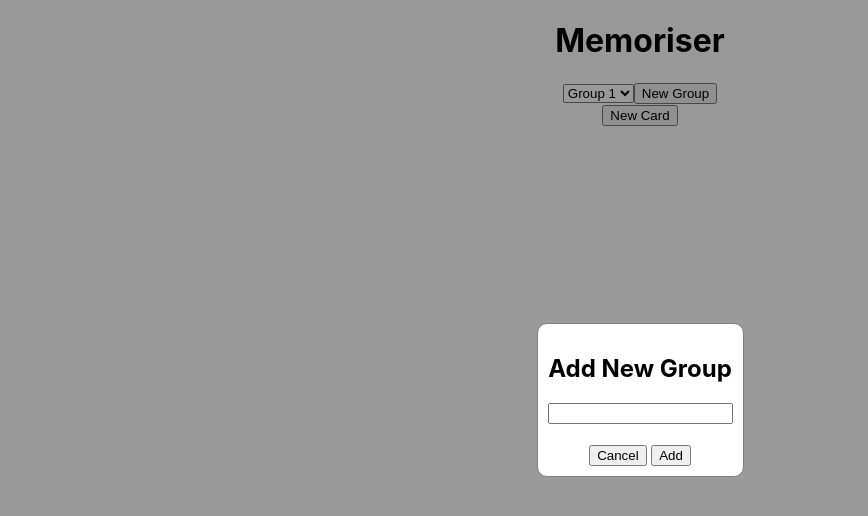
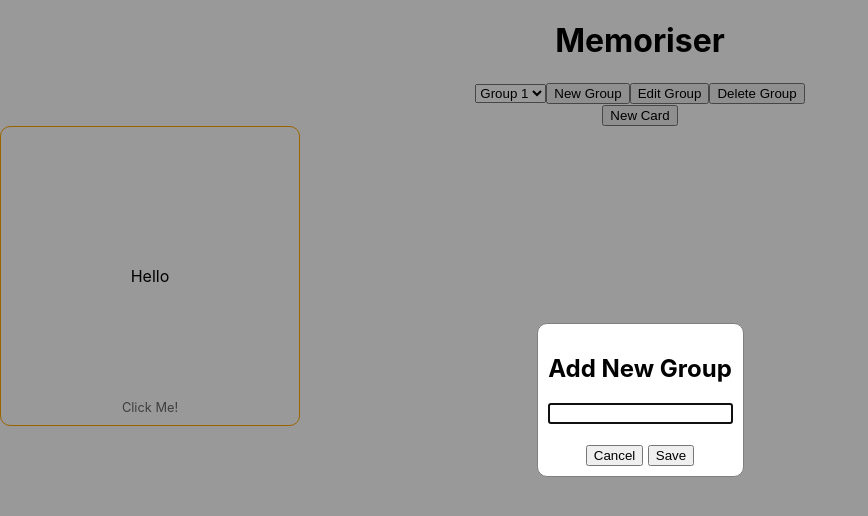
Before and after one commit to Vyper248/memoriser, a React (Create React App) app: page / in a window 1280 px wide. Both pictures are taken after a click on the button "New Group". Shown: the top 516 px of the page, without its empty margins (0-868 px from the left). Built offline with nearby package versions, Linux system fonts and the light colour scheme.

Commit message:
Added edit and delete option for groups. Moved new/edit group popup content to new component. Added ability to select a FlipCard to bring it to the top. Added Enter keypress listener to edit FlipCard inputs. Changed to only allowing large FlipCards to be flipped in place, others will move to top.

```diff
--- a/src/App.tsx
+++ b/src/App.tsx
@@ -3,8 +3,8 @@ import './App.css';
 
 import type { Card, Group } from './types';
 
-import { addToArray, removeFromArray, editInArray, filterArrayByGroupId, sortArray, getNextValue } from './utils/array.utils';
-import { timeSinceLastChecked } from './utils/date.utils';
+import { addToArray, removeFromArray, editInArray, filterArrayByGroupId, sortArray } from './utils/array.utils';
+import { getSize, correctCardAdjustment, createNewCard } from './utils/general.utils';
 
 import Button from './components/Button/Button';
 import FlipCard from './components/FlipCard/FlipCard';
@@ -17,23 +17,22 @@ const initialGroup: Group = {
 	name: 'Group 1',
 }
 
-const secondGroup: Group = {
-	id: '2',
-	name: 'Group 2',
-}
-
-const checkingPeriods = [
-	'1 Hour', '2 Hours', '4 Hours', '8 Hours',
-	'1 Day', '2 Days', '4 Days',
-	'1 Week', '2 Weeks',
-	'1 Month'
+const initialCards: Card[] = [
+	{
+		id: '1',
+		groupId: '1',
+		question: 'Hello',
+		answer: 'World',
+		points: 1,
+	},
 ];
 
 function App() {
-	const [groups, setGroups] = useState<Group[]>([initialGroup, secondGroup]);
-	const [cards, setCards] = useState<Card[]>([]);
+	const [groups, setGroups] = useState<Group[]>([initialGroup]);
+	const [cards, setCards] = useState<Card[]>(initialCards);
 	const [currentGroup, setCurrentGroup] = useState<Group | undefined>(groups[0]);
-	const [addingCard, setAddingCard] = useState(true);
+	const [addingCard, setAddingCard] = useState(false);
+	const [selectedCard, setSelectedCard] = useState<Card | null>(null);
 
 	const onChangeGroup = (id: string) => {
 		const newGroup = groups.find(group => group.id === id);
@@ -43,26 +42,31 @@ function App() {
 	const onAddGroup = (group: Group) => {
 		let newGroups = [...groups, group];
 		setGroups(newGroups);
+		setCurrentGroup(group);
+		setSelectedCard(null);
+	}
+
+	const onEditGroup = (group: Group) => {
+		let newGroups = editInArray(group, groups);
+		setGroups(newGroups);
+		setCurrentGroup(group);
+	}
+
+	const onDeleteGroup = (group: Group) => {
+		let newGroups = removeFromArray(group, groups);
+		setGroups(newGroups);
+		setCurrentGroup(newGroups[0]);
+		let newCards = cards.filter(card => card.groupId !== group.id);
+		setCards(newCards);
+		setSelectedCard(null);
 	}
 
 	const onClickAddCard = () => {
 		if (!currentGroup) return;
 
 		setAddingCard(true);
-
-		//create new card
-		let newId = new Date().getTime();
-		let newCard: Card = {
-			id: `${newId}`,
-			groupId: currentGroup.id,
-			question: 'Question?',
-			answer: 'Answer',
-			points: 0,
-			lastChecked: newId,
-			lastCheckingPeriod: '1 Hour'
-		}
-
-		//add to beginning of current group
+		let newCard = createNewCard(currentGroup.id);
+		setSelectedCard(newCard);
 		addCard(newCard);
 	}
 
@@ -74,37 +78,42 @@ function App() {
 	const onEditCard = (card: Card) => {
 		let newCards = editInArray(card, cards);
 		setCards(newCards);
+		if (selectedCard) setSelectedCard(card);
 		setAddingCard(false);
 	}
 
 	const onDeleteCard = (card: Card) => {
 		let newCards = removeFromArray(card, cards);
 		setCards(newCards);
+		if (selectedCard) setSelectedCard(null);
+		setAddingCard(false);
 	}
 
 	const onCorrectAnswer = (card: Card) => {
-		let adjustTimes = timeSinceLastChecked(card.lastChecked, card.lastCheckingPeriod);
-		let points = card.points !== undefined ? card.points + 1 : 1;
-		//this will stop people repeatedly answering a question correctly to get lots of points
-		//only allow points after time periods have passed
-		points = adjustTimes || card.points === 0 ? points : card.points || 1;
-		let lastChecked = adjustTimes ? new Date().getTime() : card.lastChecked;
-		let lastCheckingPeriod = adjustTimes ? getNextValue(card.lastCheckingPeriod, checkingPeriods) : card.lastCheckingPeriod;
-		let newCards = editInArray({...card, points, lastChecked, lastCheckingPeriod}, cards);
-		setCards(newCards);
+		setSelectedCard(null);
+		setAddingCard(false);
+		correctCardAdjustment(card, cards, setCards);
 	}
 
 	const onIncorrectAnswer = (card: Card) => {
 		let lastChecked = new Date().getTime()
 		let newCards = editInArray({...card, points: 0, lastChecked, lastCheckingPeriod: '1 Hour'}, cards);
 		setCards(newCards);
+		setSelectedCard(null);
+		setAddingCard(false);
 	}
 
+	//filter and sort cards and get first one ready to display
 	let firstCard;
 	let sortedCards;
 	if (currentGroup) {
 		const filteredCards = filterArrayByGroupId(currentGroup.id, cards);
 		sortedCards = sortArray(filteredCards);
+		//if a new card has been added, filter it out and put it at the front of the array
+		if (selectedCard) {
+			sortedCards = sortedCards.filter(card => card.id !== selectedCard.id);
+			sortedCards = [selectedCard, ...sortedCards];
+		}
 		firstCard = sortedCards[0];
 	}
 
@@ -112,17 +121,18 @@ function App() {
 		onCorrect: onCorrectAnswer,
 		onFail: onIncorrectAnswer,
 		onEdit: onEditCard,
-		onDelete: onDeleteCard
+		onDelete: onDeleteCard,
+		onSelect: setSelectedCard
 	}
 
 	return (
 		<div className="App">
 			<Header text='Memoriser'/>
-			<GroupSelect groups={groups} currentGroup={currentGroup} onChange={onChangeGroup} onAdd={onAddGroup}/>
+			<GroupSelect groups={groups} currentGroup={currentGroup} onChange={onChangeGroup} onAdd={onAddGroup} onEdit={onEditGroup} onDelete={onDeleteGroup}/>
 			<Button value='New Card' onClick={onClickAddCard}/>
-			{ firstCard ? <FlipCard key={'first-'+firstCard.id} card={firstCard} startInEditMode={addingCard} {...cardFunctions}/> : null }
+			{ firstCard ? <FlipCard key={'first-'+firstCard.id} width='300px' height='300px' card={firstCard} size='large' startInEditMode={addingCard} {...cardFunctions}/> : null }
 			<SquareGrid>
-				{ sortedCards ? sortedCards.map((card, i) => i === 0 ? null : <div key={card.id} className='medium'><FlipCard card={card} width='100%' height='100%' {...cardFunctions}/></div>) : null }
+				{ sortedCards ? sortedCards.map((card, i) => i === 0 ? null : <div key={card.id} className={getSize(card)}><FlipCard card={card} size={getSize(card)} {...cardFunctions}/></div>) : null }
 			</SquareGrid>
 		</div>
 	);
--- a/src/components/FlipCard/FlipCard.style.js
+++ b/src/components/FlipCard/FlipCard.style.js
@@ -7,7 +7,7 @@ const StyledFlipCard = styled.div`
     perspective: 1000px;
 
     & > div.visible::after {
-        content: 'Click Me!';
+        content: ${props => props.size !== 'large' ? '' : '\'Click Me!\''};
         position: absolute;
         bottom: 10px;
         left: 0px;
@@ -20,6 +20,8 @@ const StyledFlipCard = styled.div`
         border: 1px solid red;
         ${props => props.points > 0 ? 'border: 1px solid orange;' : ''}
         ${props => props.points > 4 ? 'border: 1px solid green;' : ''}
+        ${props => props.size === 'medium' ? 'font-size: 0.66em;' : ''}
+        ${props => props.size === 'small' ? 'font-size: 0.33em;' : ''}
         border-radius: 10px;
         background-color: white;
         width: 100%;
--- a/src/components/FlipCard/FlipCard.tsx
+++ b/src/components/FlipCard/FlipCard.tsx
@@ -1,9 +1,10 @@
-import React, { useState } from 'react';
+import React, { useCallback, useState } from 'react';
 import StyledFlipCard from './FlipCard.style';
 
 import type { Card } from '../../types';
 
 import Button from '../Button/Button';
+import { useEnterListener } from '../../utils/customHooks';
 
 type FlipCardProps = {
     speed?: number;
@@ -11,10 +12,12 @@ type FlipCardProps = {
     height?: string;
     startInEditMode?: boolean;
     card: Card;
+    size?: string;
     onCorrect: (card:Card)=>void;
     onFail: (card:Card)=>void;
     onEdit: (card:Card)=>void;
     onDelete: (card:Card)=>void;
+    onSelect: (card:Card)=>void;
 }
 
 type EditMenuProps = {
@@ -27,9 +30,12 @@ type EditMenuProps = {
 const EditMenu = ({ card, onSave, onCancel, onDelete }: EditMenuProps) => {
     const [newCard, setNewCard] = useState({...card});
 
-    const onSaveCard = () => {
+    const onSaveCard = useCallback(() => {
         onSave(newCard);
-    }
+    }, [newCard, onSave]);
+
+    useEnterListener('editCardQuestion', onSaveCard);
+    useEnterListener('editCardAnswer', onSaveCard);
 
     const onChangeValue = (e: React.FormEvent<HTMLInputElement>) => {
         setNewCard({...newCard, [e.currentTarget.name]: e.currentTarget.value});
@@ -37,8 +43,8 @@ const EditMenu = ({ card, onSave, onCancel, onDelete }: EditMenuProps) => {
 
     return (
         <div>
-            <div>Question: <input value={newCard.question} onChange={onChangeValue} name='question'/></div>
-            <div>Answer: <input value={newCard.answer} onChange={onChangeValue} name='answer'/></div>
+            <div>Question: <input id='editCardQuestion' value={newCard.question} onChange={onChangeValue} name='question'/></div>
+            <div>Answer: <input id='editCardAnswer' value={newCard.answer} onChange={onChangeValue} name='answer'/></div>
             <Button value='Save' onClick={onSaveCard}/>
             <Button value='Cancel' onClick={onCancel}/>
             <Button value='Delete' onClick={onDelete}/>
@@ -46,12 +52,16 @@ const EditMenu = ({ card, onSave, onCancel, onDelete }: EditMenuProps) => {
     );
 }
 
-const FlipCard = ({ speed=0.5, width='250px', height='250px', startInEditMode=false, card, onCorrect, onFail, onEdit, onDelete }: FlipCardProps) => {
+const FlipCard = ({ speed=0.5, width='100%', height='100%', startInEditMode=false, card, size='large', onCorrect, onFail, onEdit, onDelete, onSelect }: FlipCardProps) => {
     const [flipped, setFlipped] = useState<boolean | undefined>(undefined);
     const [editMode, setEditMode] = useState(startInEditMode);
 
     const onClick = () => {
-        // setFlipped(flipped => !flipped);
+        //if not a large card, move to top instead
+        if (size === 'small' || size === 'medium') {
+            onSelect(card); //can do something else here later
+            return;
+        }
         setFlipped(true);
     }
 
@@ -85,7 +95,7 @@ const FlipCard = ({ speed=0.5, width='250px', height='250px', startInEditMode=fa
     }
 
     return (
-        <StyledFlipCard flipped={editMode ? true : flipped} speed={speed} width={width} height={height} points={card.points}>
+        <StyledFlipCard flipped={editMode ? true : flipped} speed={speed} width={width} height={height} points={card.points} size={size}>
             <div className='visible' onClick={onClick}>{card.question}</div>
             <div className='hidden'>
                 { editMode
--- a/src/components/GroupSelect/GroupSelect.tsx
+++ b/src/components/GroupSelect/GroupSelect.tsx
@@ -1,5 +1,7 @@
-import React, { useState } from 'react';
+import React, { useState, useCallback } from 'react';
 import StyledGroupSelect from './GroupSelect.style';
+
+import { useEnterListener } from '../../utils/customHooks';
 
 import type { Group } from '../../types';
 
@@ -7,29 +9,79 @@ import Modal from '../Modal/Modal';
 import Button from '../Button/Button';
 
 type GroupSelectProps = {
-    groups: Group[],
-    currentGroup: Group | undefined,
-    onChange: (id:string)=>void,
-    onAdd: (group: Group)=>void,
+    groups: Group[];
+    currentGroup: Group | undefined;
+    onChange: (id:string)=>void;
+    onAdd: (group: Group)=>void;
+    onEdit: (group: Group)=>void;
+    onDelete: (group: Group)=>void;
 }
 
-const GroupSelect = ({ groups, currentGroup, onChange, onAdd }: GroupSelectProps) => {
-    const [newGroupName, setNewGroupName] = useState('');
-    const [modalOpen, setModalOpen] = useState(false);
+type NewGroupMenuProps = {
+    initialName?: string;
+    onSave: (newGroupName: string)=>void;
+    onCancel: ()=>void;
+}
 
-    const onChangeGroup = (e: React.FormEvent<HTMLSelectElement>) => {
-        onChange(e.currentTarget.value);
+const NewGroupMenu = ({initialName='', onSave, onCancel}: NewGroupMenuProps) => {
+    const [newGroupName, setNewGroupName] = useState(initialName);
+
+    const onClickSave = useCallback(() => {
+        onSave(newGroupName);
+        setNewGroupName('');
+    }, [newGroupName, onSave]);
+
+    useEnterListener('groupNameInput', onClickSave);
+
+    const onClickCancel = () => {
+        onCancel();
+        setNewGroupName('');
     }
 
     const onChangeNewGroupName = (e: React.FormEvent<HTMLInputElement>) => {
         setNewGroupName(e.currentTarget.value);
     }
 
+    return (
+        <>
+            <h2>Add New Group</h2>
+            <input id='groupNameInput' value={newGroupName} onChange={onChangeNewGroupName} autoFocus/>
+            <br/>
+            <br/>
+            <Button value='Cancel' onClick={onClickCancel}/>&nbsp;
+            <Button value='Save' onClick={onClickSave}/>
+        </>
+    );
+}
+
+const GroupSelect = ({ groups, currentGroup, onChange, onAdd, onEdit, onDelete }: GroupSelectProps) => {
+    const [modalOpen, setModalOpen] = useState(false);
+    const [addingGroup, setAddingGroup] = useState(false);
+    const [editingGroup, setEditingGroup] = useState(false);
+
+    const onChangeGroup = (e: React.FormEvent<HTMLSelectElement>) => {
+        onChange(e.currentTarget.value);
+    }
+
     const onClickAddGroup = () => {
         setModalOpen(true);
+        setAddingGroup(true);
+        setEditingGroup(false);
     }
 
-    const onAddNewGroup = () => {
+    const onClickEditGroup = () => {
+        setModalOpen(true);
+        setEditingGroup(true);
+        setAddingGroup(false);
+    }
+
+    const onClickDeleteGroup = () => {
+        if (!currentGroup) return;
+
+        onDelete(currentGroup);
+    }
+
+    const onAddNewGroup = (newGroupName: string) => {
         //id based on time will always be unique for a single user
         const d = new Date();
         let id = d.getTime();
@@ -40,30 +92,42 @@ const GroupSelect = ({ groups, currentGroup, onChange, onAdd }: GroupSelectProps
         }
 
         setModalOpen(false);
-        setNewGroupName('');
+        setAddingGroup(false);
+        // setNewGroupName('');
         onAdd(newGroup);
     }
 
     const onCancelNewGroup = () => {
-        setNewGroupName('');
+        // setNewGroupName('');
         setModalOpen(false);
+    }
+
+    const onEditGroup = (groupName: string) => {
+        if (!currentGroup) return;
+
+        let newGroup: Group = {
+            id: currentGroup.id,
+            name: groupName
+        }
+
+        onEdit(newGroup);
+        setModalOpen(false);
+        setEditingGroup(false);
     }
 
     return (
         <StyledGroupSelect>
-            <select role="select" onChange={onChangeGroup} value={currentGroup?.id}>
+            <select onChange={onChangeGroup} value={currentGroup?.id}>
                 {
                     groups.map((group, i) => <option key={`groupName-${group.name}-${i}`} value={group.id}>{group.name}</option>)
                 }
             </select>
             <Button value='New Group' onClick={onClickAddGroup}/>
+            <Button value='Edit Group' onClick={onClickEditGroup}/>
+            <Button value='Delete Group' onClick={onClickDeleteGroup}/>
             <Modal open={modalOpen}>
-                <h2>Add New Group</h2>
-                <input value={newGroupName} onChange={onChangeNewGroupName}/>
-                <br/>
-                <br/>
-                <Button value='Cancel' onClick={onCancelNewGroup}/>&nbsp;
-                <Button value='Add' onClick={onAddNewGroup}/>
+                { modalOpen && addingGroup ? <NewGroupMenu onSave={onAddNewGroup} onCancel={onCancelNewGroup}/> : null }
+                { modalOpen && editingGroup ? <NewGroupMenu initialName={currentGroup?.name} onSave={onEditGroup} onCancel={onCancelNewGroup}/> : null }
             </Modal>
         </StyledGroupSelect>
     );
```
Also changed, not shown: 2 other files (tests, documents, lock files or other folders).
